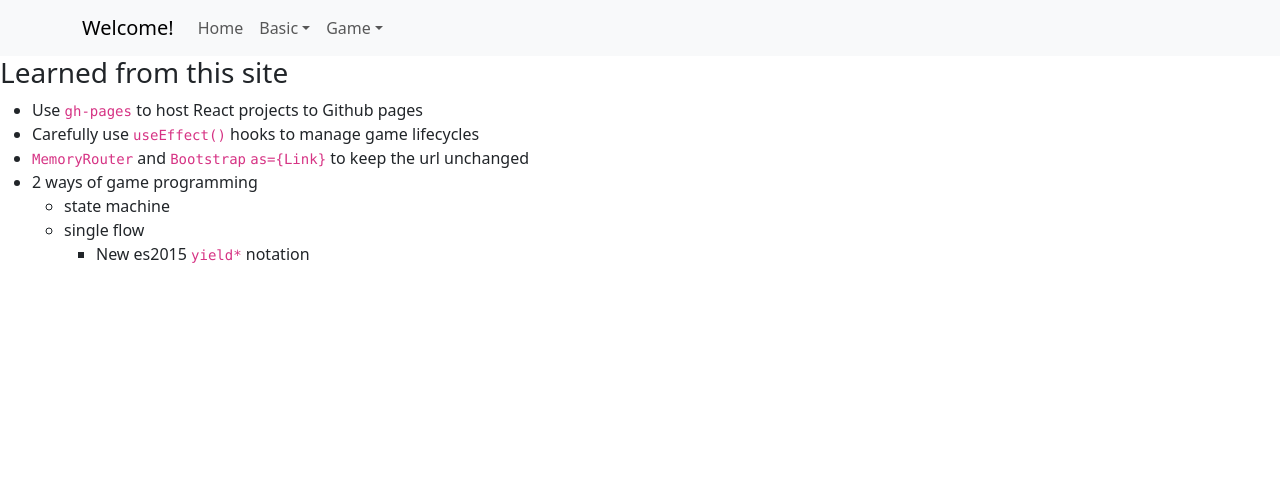
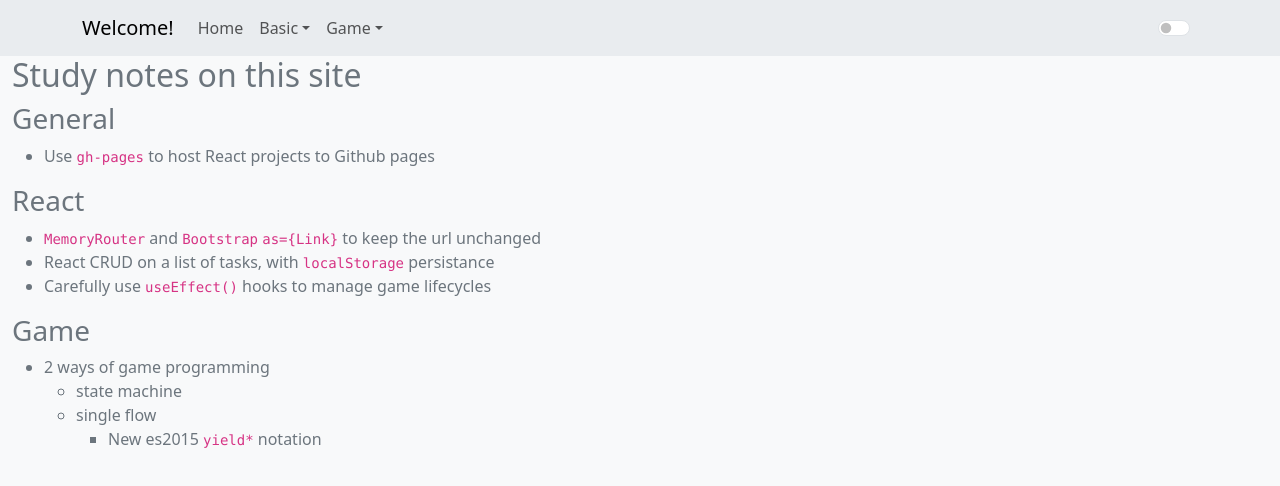
Before and after one commit to dpang06/dpang06.github.io, a React (Create React App) app: page / in a window 1280 px wide. Shown: the top 486 px of the page. Built offline with nearby package versions, Linux system fonts and the light colour scheme.

Commit message:
Styling and theme switch

```diff
--- a/src/App.css
+++ b/src/App.css
@@ -37,18 +37,22 @@
   }
 } */
 
-.App {
-  height: 100%;
-  display: grid;
-  grid-template:
-    "nav" auto
-    "main" 1fr;
+/**
+Change background color of react bootstrap switch
+https://stackoverflow.com/questions/60312146/how-to-change-the-background-color-of-react-bootstraps-switch-part-of-the-form
+*/
+.theme-switch input:not(:checked) {
+    background-color: white;
 }
 
+.theme-switch input:checked {
+    background-color: black;
+}
 /**
 Custom switch (For theme switcher)
 See: https://www.w3schools.com/howto/howto_css_switch.asp
 **/
+/*
 .switch {
   position: relative;
   display: inline-block;
@@ -95,4 +99,4 @@ See: https://www.w3schools.com/howto/howto_css_switch.asp
   -webkit-transform: translateX(26px);
   -ms-transform: translateX(26px);
   transform: translateX(26px);
-}
+} */
--- a/src/App.tsx
+++ b/src/App.tsx
@@ -4,15 +4,37 @@ import { Route, Routes, MemoryRouter } from 'react-router-dom';
 import SnakeComponent from './components/Game/Snake/SnakeComponent';
 import GomukuComponent from './components/Game/Gomuku/GomukuComponent';
 import { HomePage } from './components/HomePage';
-import { Container, Nav, NavDropdown, Navbar } from "react-bootstrap";
+import { Container, Form, Nav, NavDropdown, Navbar, Stack } from "react-bootstrap";
 import { Link } from "react-router-dom";
 import TodoComponent from './components/Basic/Todo/TodoComponent';
+import { useEffect, useState } from 'react';
 
 function App() {
+  const LIGHT_THEME = "light";
+  const DARK_THEME = "dark";
+  const [theme, setTheme] = useState(LIGHT_THEME);
+  const toggleTheme = (e: React.ChangeEvent<HTMLInputElement>) => {
+    let newTheme;
+    if (e.currentTarget!.checked === true) {
+      newTheme = DARK_THEME;
+    } else {
+      newTheme = LIGHT_THEME;
+    }
+    setTheme(newTheme);
+  }
+  // persist theme
+  useEffect(() => {
+    const initTheme = localStorage.getItem('theme') ?? LIGHT_THEME;
+    setTheme(initTheme);
+  }, []);
+  useEffect(() => {
+    localStorage.setItem('theme', theme);
+  });
+
   return (
     <MemoryRouter basename="/">
-      <div className="App">
-        <Navbar expand="lg" className="bg-body-tertiary">
+      <Stack className="App h-100 text-secondary bg-body-tertiary" data-bs-theme={theme}>
+        <Navbar expand="lg" className="bg-body-secondary">
           <Container>
             <Navbar.Brand as={Link} to="/">Welcome!</Navbar.Brand>
             <Navbar.Toggle aria-controls="basic-navbar-nav" />
@@ -28,8 +50,12 @@ function App() {
                 </NavDropdown>
               </Nav>
             </Navbar.Collapse>
+            <Form>
+              <Form.Check id='theme-switch-nav' className="theme-switch" type="switch" onChange={toggleTheme} checked={theme === DARK_THEME}/>
+            </Form>
           </Container>
         </Navbar>
+        <Container fluid>
           <Routes>
             <Route path="/" element={<HomePage />} />
             <Route path="/basic/">
@@ -40,7 +66,8 @@ function App() {
               <Route path="snake" element={<SnakeComponent />} />
             </Route>
           </Routes>
-      </div>
+        </Container>
+      </Stack>
     </MemoryRouter>
   );
 }
--- a/src/components/Basic/Todo/TodoComponent.js
+++ b/src/components/Basic/Todo/TodoComponent.js
@@ -21,13 +21,10 @@ function usePrevious(value) {
   return ref.current;
 }
 
-const LIGHT_THEME = "theme_light";
-const DARK_THEME = "theme_dark";
 
 function TodoComponent(props) {
   const [tasks, setTasks] = useState([]);
   const [filter, setFilter] = useState("All");
-  const [theme, setTheme] = useState(LIGHT_THEME);
   const listHeadingRef = useRef(null);
   const prevTaskLength = usePrevious(tasks.length);
 
@@ -80,16 +77,6 @@ function TodoComponent(props) {
     setTasks([]);
   }
 
-  function toggleTheme(e) {
-    let newTheme;
-    if (e.currentTarget.checked === true) {
-      newTheme = DARK_THEME;
-    } else {
-      newTheme = LIGHT_THEME;
-    }
-    setTheme(newTheme);
-  }
-
   const taskList = tasks
   .filter(FILTER_MAP[filter])
   .map((task) => (
@@ -136,23 +123,9 @@ function TodoComponent(props) {
     localStorage.setItem('listOfTasks', JSON.stringify(tasks));
   });
 
-  // persist theme
-  useEffect(() => {
-    const initTheme = localStorage.getItem('theme') ?? LIGHT_THEME;
-    setTheme(initTheme);
-  }, []);
-  useEffect(() => {
-    localStorage.setItem('theme', theme);
-  });
-
   let className = "todoapp stack-large";
-  className += ` ${theme}`;
   return (
     <div className={className}>
-      <label id="theme-switcher" className="switch">
-        <input type="checkbox" onChange={toggleTheme} checked={theme === DARK_THEME} />
-        <span className="slider round"></span>
-      </label>
       <h1>TodoMatic</h1>
       <TodoForm addTask={addTask}/>
       <div>
--- a/src/components/home.md
+++ b/src/components/home.md
@@ -1,7 +1,14 @@
-### Learned from this site
+## Study notes on this site
+
+### General
 - Use `gh-pages` to host React projects to Github pages
+
+### React
+- `MemoryRouter` and `Bootstrap` `as={Link}` to keep the url unchanged
+- React CRUD on a list of tasks, with `localStorage` persistance
 - Carefully use `useEffect()` hooks to manage game lifecycles
-- `MemoryRouter` and `Bootstrap` `as={Link}` to keep the url unchanged
+
+### Game
 - 2 ways of game programming
     - state machine
     - single flow
```
Lines whose indentation alone changed are shown as unchanged.
